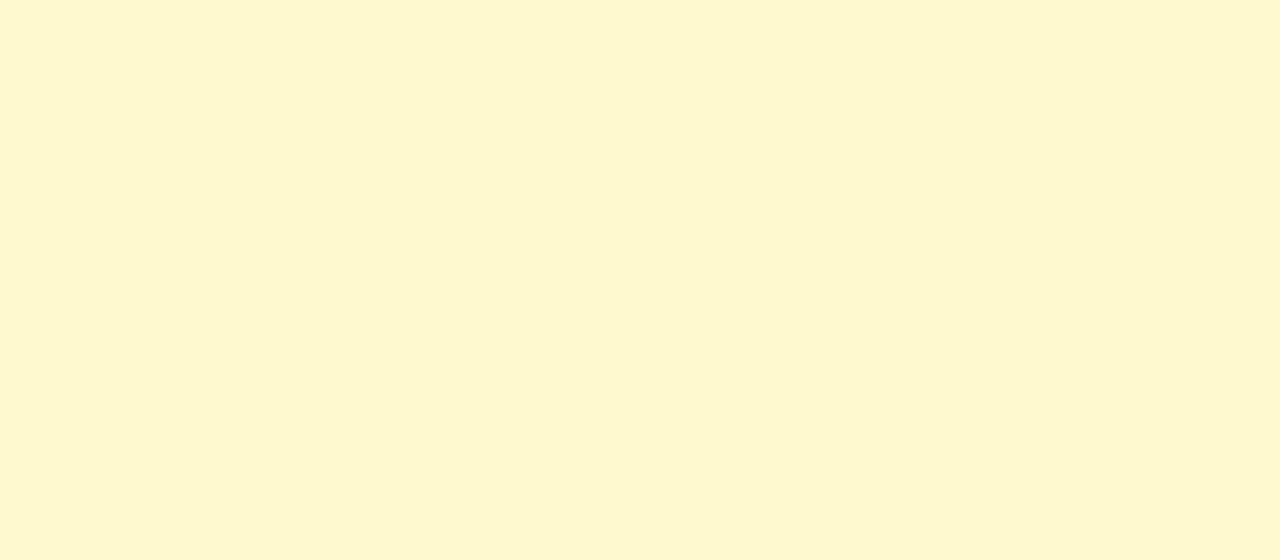
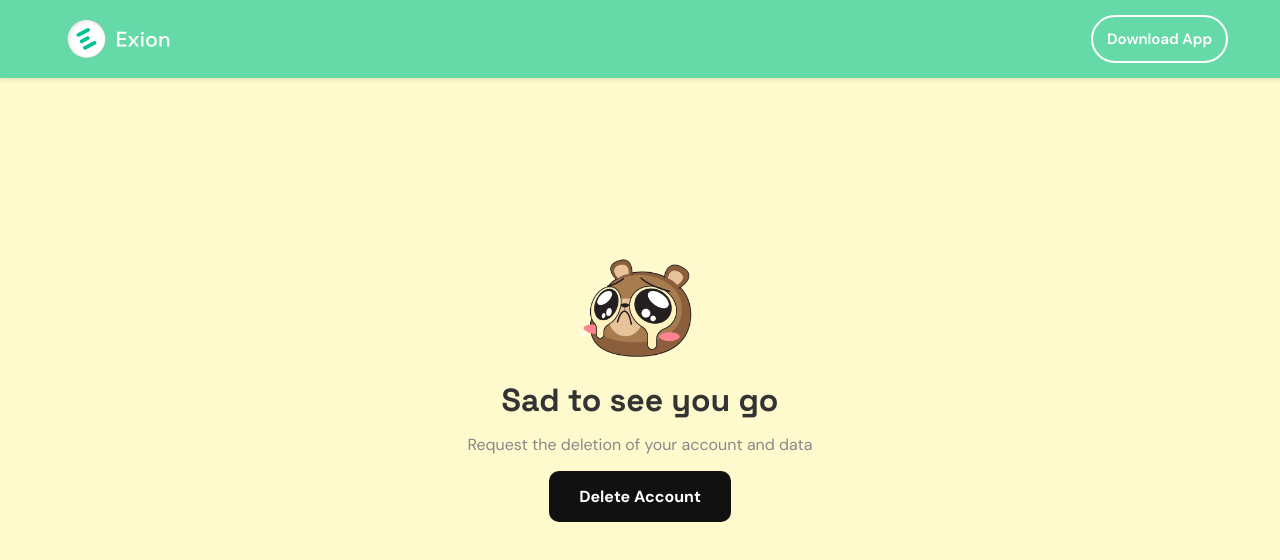
Before and after one commit to George-Agai/exion-landing, a React (Vite) app: page /delete in a window 1280 px wide. Before the commit this address had no page. Shown: the top 560 px of the page. Built offline with nearby package versions, Linux system fonts and the light colour scheme.

Commit message:
Delete account page

```diff
--- a/src/App.jsx
+++ b/src/App.jsx
@@ -1,6 +1,7 @@
 import LandingPage from './pages/LandingPage.jsx'
 import PrivacyPolicy from './pages/PrivacyPolicy.jsx'
 import TermsOfUse from './pages/TermsOfUse.jsx'
+import Delete from './pages/Delete.jsx';
 import { BrowserRouter, Route, Routes } from 'react-router-dom';
 import './App.css'
 
@@ -12,6 +13,7 @@ function App() {
           <Route path='/' element={<LandingPage />} />
           <Route path='/privacy-policy' element={<PrivacyPolicy />} />
           <Route path='/terms-of-use' element={<TermsOfUse />} />
+          <Route path='/delete' element={<Delete />} />
         </Routes>
       </BrowserRouter>
     </div>
--- a/src/index.css
+++ b/src/index.css
@@ -371,6 +371,31 @@ p {
   height: 35px;
 }
 
+.delete-container{
+  display: flex;
+  flex-direction: column;
+  align-items: center;
+  justify-content: center;
+  height: 94vh;
+  /* border: 1px solid black; */
+}
+
+.delete-button{
+  background-color: #111;
+  border: none;
+  padding-inline: 30px;
+  padding-block: 15px;
+  font-family: "DM Sans", serif;
+  font-weight: 700;
+  border-radius: 10px;
+  cursor: pointer;
+  text-decoration: none;
+  color: white;
+}
+
+.delete-button:hover{
+  background-color: #444;
+}
 
 
 
--- /dev/null
+++ b/src/pages/Delete.jsx
@@ -0,0 +1,44 @@
+import React, { useState, useEffect } from 'react'
+import sad from '../assets/images/sad.png'
+import ExionLogo from '../assets/icons/exionLogo'
+
+function Delete() {
+
+    const [scrolling, setScrolling] = useState(false);
+
+    useEffect(() => {
+        const handleScroll = () => {
+            if (window.scrollY > 0) {
+                setScrolling(true);
+            } else {
+                setScrolling(false);
+            }
+        };
+        window.scrollTo(0, 0)
+
+        window.addEventListener('scroll', handleScroll);
+
+        return () => {
+            window.removeEventListener('scroll', handleScroll);
+        };
+    }, []);
+    return (
+        <div className='delete-container'>
+            <nav className={`navbar  scrolled `} style={{ border: 'none' }}>
+                <section className='nav-section'>
+                    <a href='https://www.exion.finance'>
+                        <ExionLogo />
+                    </a>
+                    <button className={`download-button flex-row scrolled-download-button`}>Download App</button>
+                </section>
+            </nav>
+
+            <img src={sad} alt='sad' style={{ width: '150px' }} />
+            <h1 style={{ color: '#333', marginTop: '0px', paddingInline: '10px', textAlign: 'center' }}>Sad to see you go</h1>
+            <p style={{ color: '#888', marginTop: '-10px', paddingInline: '30px', textAlign: 'center' }}>Request the deletion of your account and data</p>
+            <a href='https://docs.google.com/forms/d/e/1FAIpQLSfzOVFXY0exEsPXtfc41aziRZooDMg4cCSN3q7_BF0GEfcuuQ/viewform?usp=dialog' className='delete-button'>Delete Account</a>
+        </div>
+    )
+}
+
+export default Delete
```
Also changed, not shown: src/App.css (line endings or trailing spaces), src/assets/images/sad.png (added), 1 other file (tests, documents, lock files or other folders).
